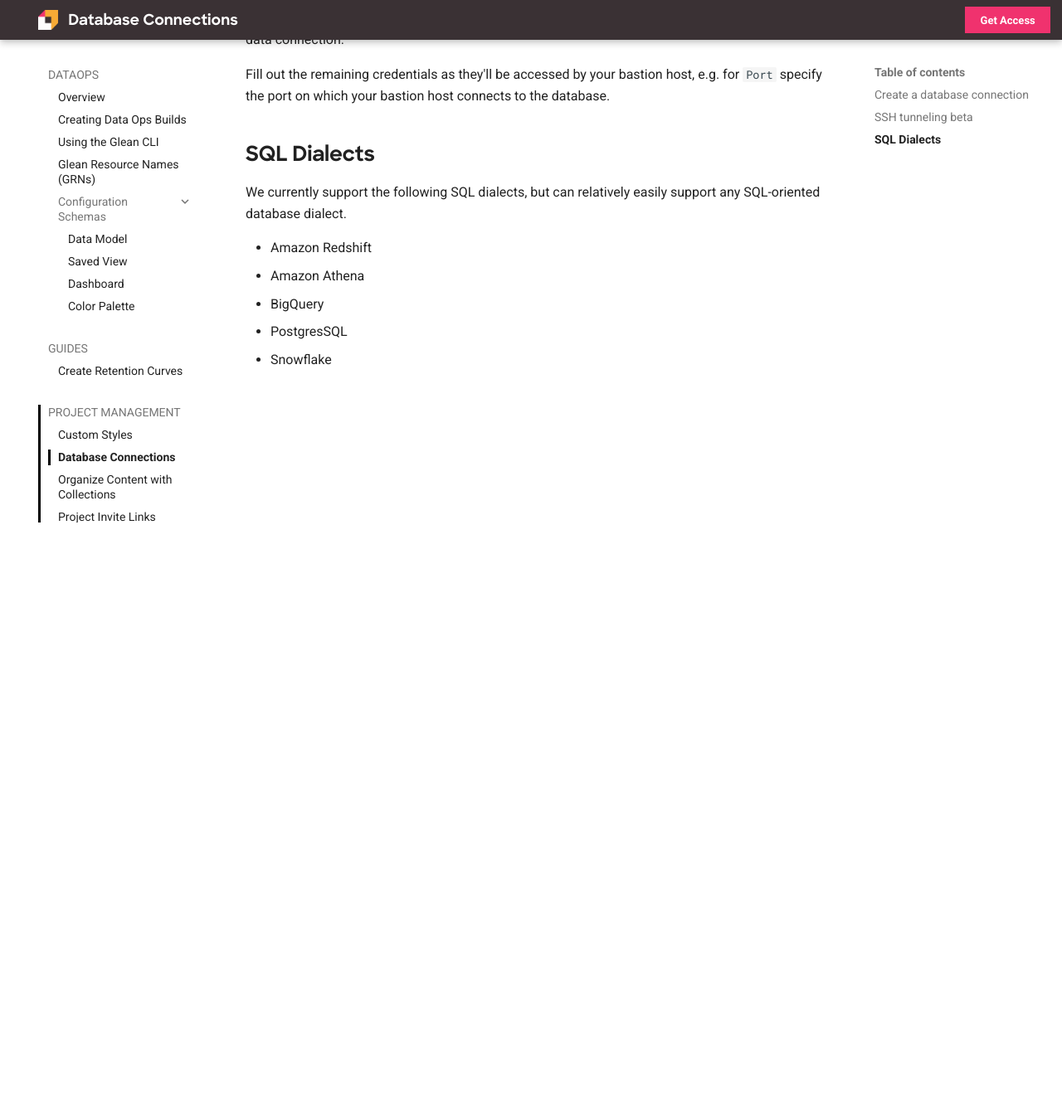
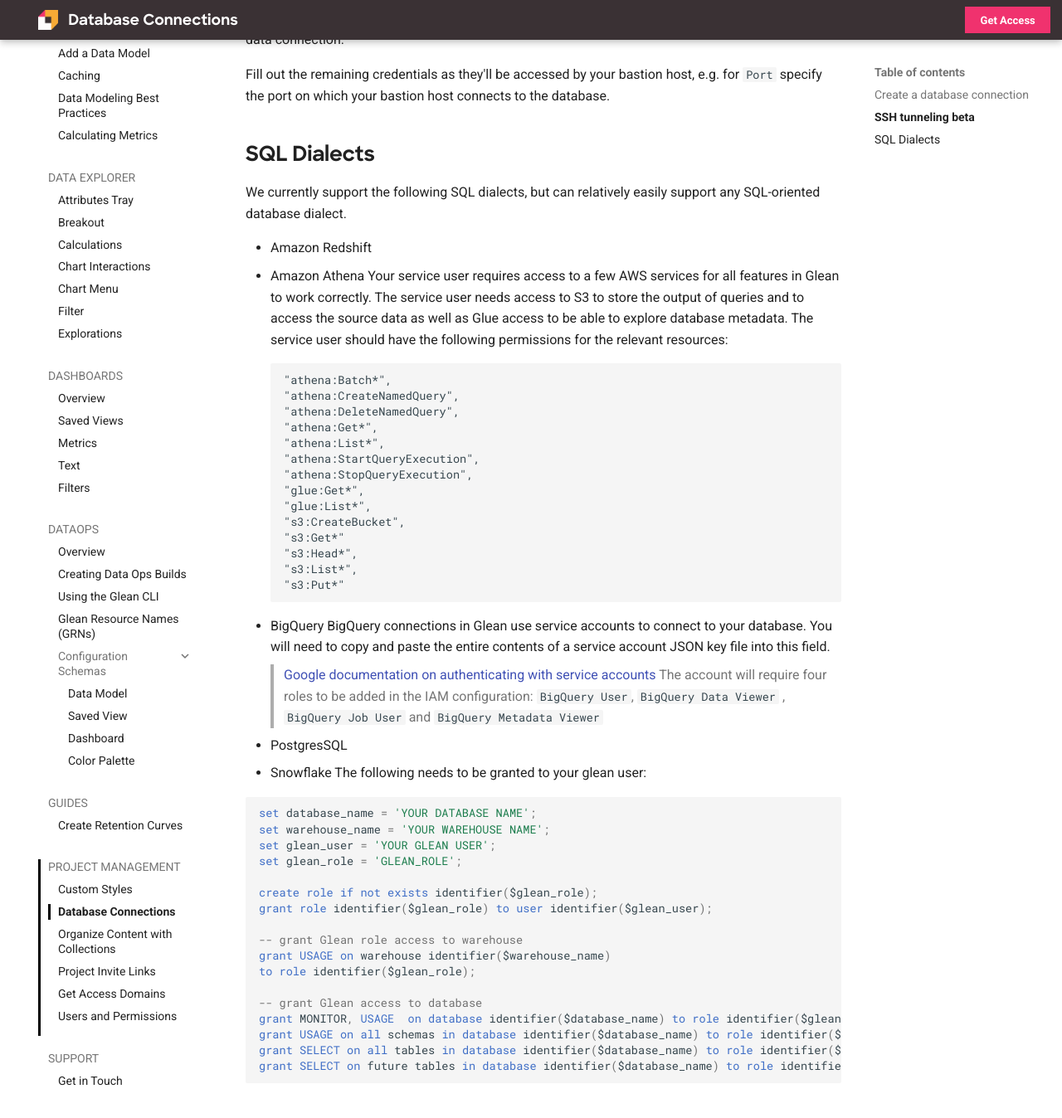
Before and after one commit to gleannyc/documentation, an MkDocs documentation site: the page built from docs/docs/project-management/database-connections.md, in a window 1280 px wide and 1400 px high, scrolled down 1040 px. Shown: the top 1348 px of the window at 83% size. Built offline with MkDocs 1.6.1 and Material for MkDocs 9.7.7, drawn with Linux system fonts in a browser that asks for light colours; before the commit the page ends 1670 px from its top, so only the background shows below that.

Commit message:
fix data connections docs

````diff
--- a/docs/docs/project-management/database-connections.md
+++ b/docs/docs/project-management/database-connections.md
@@ -32,6 +32,48 @@
 
 - Amazon Redshift
 - Amazon Athena
+  Your service user requires access to a few AWS services for all features in Glean to work correctly. The service user needs access to S3 to store the output of queries and to access the source data as well as Glue access to be able to explore database metadata.
+  The service user should have the following permissions for the relevant resources:
+  ```
+  "athena:Batch*",
+  "athena:CreateNamedQuery",
+  "athena:DeleteNamedQuery",
+  "athena:Get*",
+  "athena:List*",
+  "athena:StartQueryExecution",
+  "athena:StopQueryExecution",
+  "glue:Get*",
+  "glue:List*",
+  "s3:CreateBucket",
+  "s3:Get*"
+  "s3:Head*",
+  "s3:List*",
+  "s3:Put*"
+  ```
 - BigQuery
+  BigQuery connections in Glean use service accounts to connect to your database. You will need to copy and paste the entire contents of a service account JSON key file into this field.
+  > [Google documentation on authenticating with service accounts](https://cloud.google.com/bigquery/docs/authentication/service-account-file)
+  > The account will require four roles to be added in the IAM configuration: `BigQuery User`, `BigQuery Data Viewer` , `BigQuery Job User` and `BigQuery Metadata Viewer`
 - PostgresSQL
 - Snowflake
+  The following needs to be granted to your glean user:
+
+  ```sql
+  set database_name = 'YOUR DATABASE NAME';
+  set warehouse_name = 'YOUR WAREHOUSE NAME';
+  set glean_user = 'YOUR GLEAN USER';
+  set glean_role = 'GLEAN_ROLE';
+
+  create role if not exists identifier($glean_role);
+  grant role identifier($glean_role) to user identifier($glean_user);
+
+  -- grant Glean role access to warehouse
+  grant USAGE on warehouse identifier($warehouse_name)
+  to role identifier($glean_role);
+
+  -- grant Glean access to database
+  grant MONITOR, USAGE  on database identifier($database_name) to role identifier($glean_role);
+  grant USAGE on all schemas in database identifier($database_name) to role identifier($glean_role);
+  grant SELECT on all tables in database identifier($database_name) to role identifier($glean_role);
+  grant SELECT on future tables in database identifier($database_name) to role identifier($glean_role);
+  ```
````
